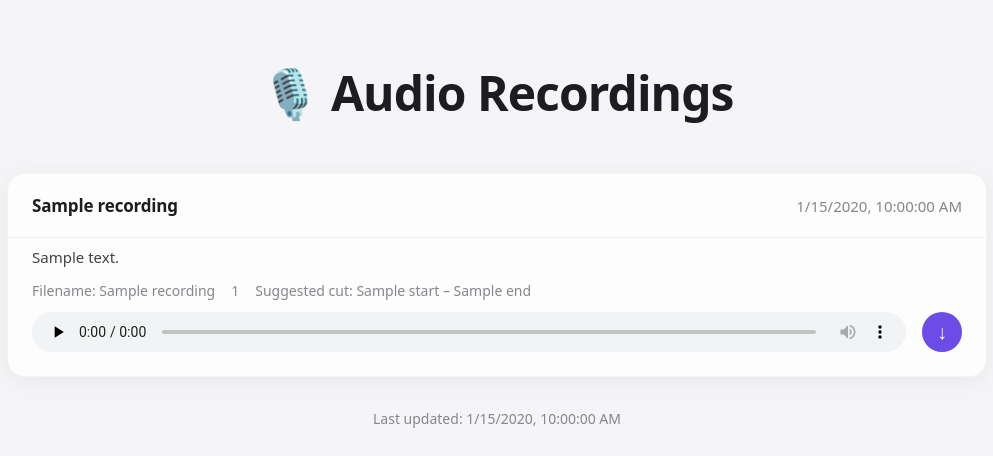
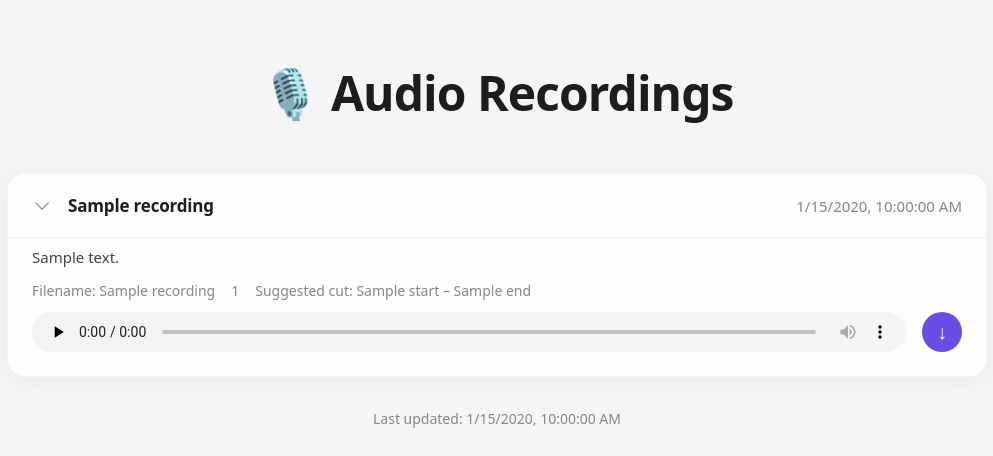
Before and after one commit to adriaanzon/audio-publisher, a Flask app: template cloud/src/templates/index.html.jinja in a window 1280 px wide, after a click that opens the changed part. Shown: the top 456 px of the page, without its empty margins (143-1136 px from the left). Run offline with Flask 3, Linux system fonts and the light colour scheme; the template is opened without the code that fills it: most values are stand-ins (such as "Sample title", 1, 10 or a date in 2020).

Commit message:
Add chevron indicator to recording summaries

```diff
--- a/cloud/src/templates/index.html.jinja
+++ b/cloud/src/templates/index.html.jinja
@@ -36,6 +36,10 @@
         }
         details.recording > summary::-webkit-details-marker { display: none; }
         details.recording[open] > summary { border-bottom: 0.5px solid rgba(0, 0, 0, 0.05); }
+        .chevron { width: 20px; height: 20px; flex-shrink: 0; color: #86868b; align-self: center; }
+        details.recording > summary .chevron-down { display: none; }
+        details.recording[open] > summary .chevron-right { display: none; }
+        details.recording[open] > summary .chevron-down { display: block; }
         .summary-title { font-weight: 600; color: #1d1d1f; font-size: 1.0625em; letter-spacing: -0.01em; flex: 1; min-width: 0; }
         .summary-date { color: #86868b; font-size: 0.9375em; }
         .status-badge {
@@ -92,6 +96,12 @@
                 {% for recording in recordings %}
                 <details class="recording">
                     <summary>
+                        <svg class="chevron chevron-right" xmlns="http://www.w3.org/2000/svg" fill="none" viewBox="0 0 24 24" stroke-width="1.5" stroke="currentColor" aria-hidden="true">
+                            <path stroke-linecap="round" stroke-linejoin="round" d="m8.25 4.5 7.5 7.5-7.5 7.5" />
+                        </svg>
+                        <svg class="chevron chevron-down" xmlns="http://www.w3.org/2000/svg" fill="none" viewBox="0 0 24 24" stroke-width="1.5" stroke="currentColor" aria-hidden="true">
+                            <path stroke-linecap="round" stroke-linejoin="round" d="m19.5 8.25-7.5 7.5-7.5-7.5" />
+                        </svg>
                         <span class="summary-title">{{ recording.title or recording.name }}</span>
                         <span class="summary-date timestamp">{{ recording.updated }}</span>
                         {% if recording.status == 'processing' %}
```
